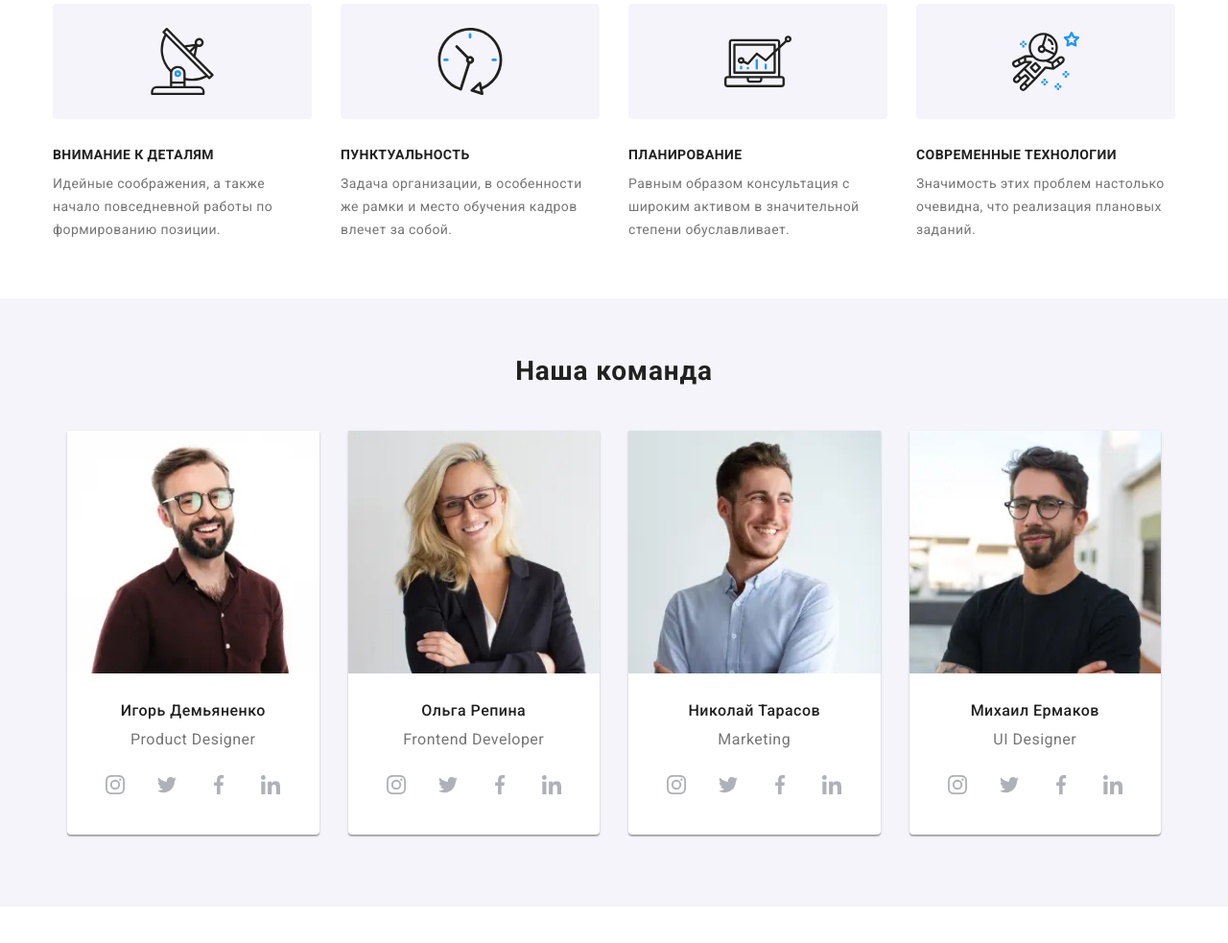
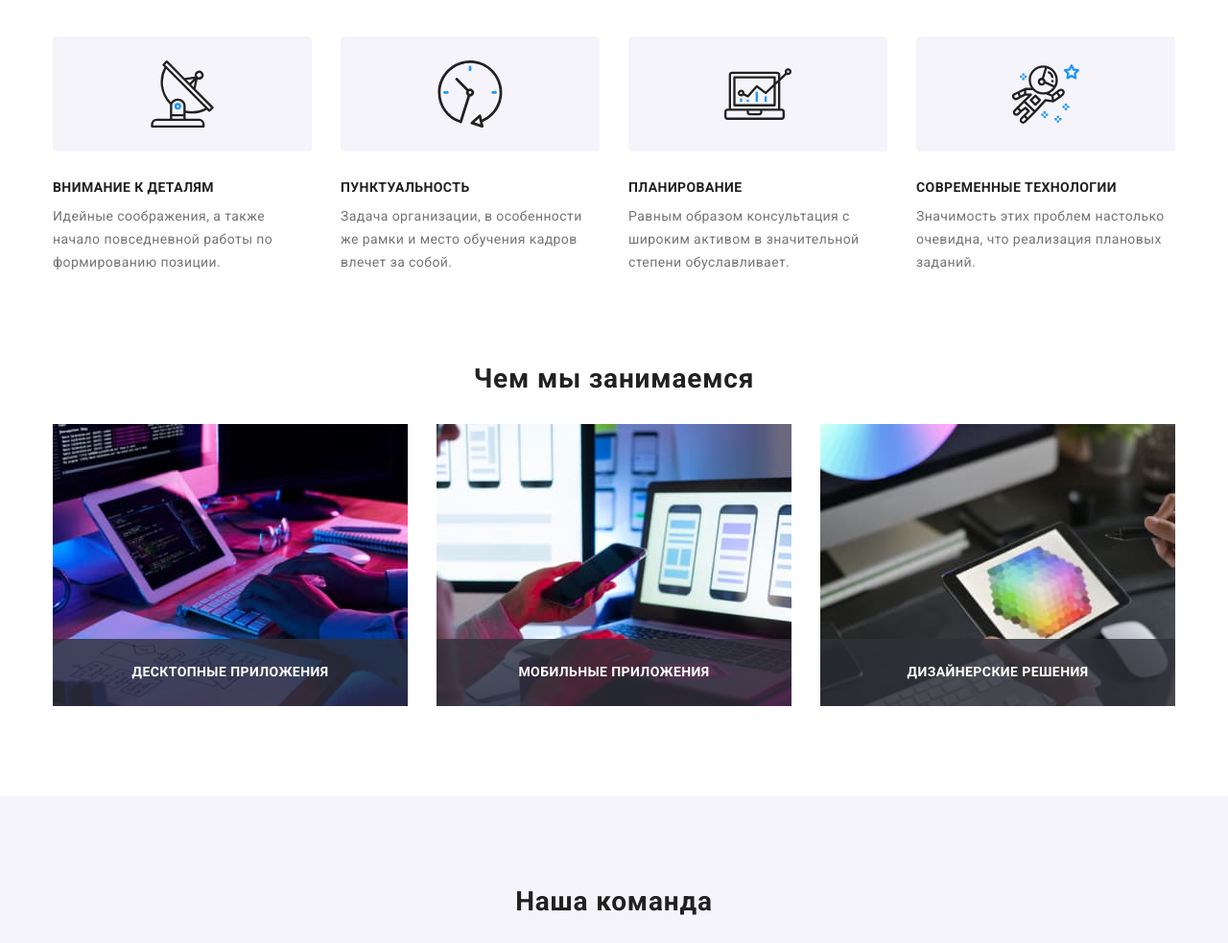
Before and after one commit to sanchesanri/goit-markup-hw-08, a plain HTML site: page index.html in a window 1280 px wide. Shown: the part 737-1720 px from the top of the page at 96% size. Drawn offline with nearby package versions, Linux system fonts and the light colour scheme.

Commit message:
commit version1

```diff
--- a/sass/components/_section.scss
+++ b/sass/components/_section.scss
@@ -1,11 +1,16 @@
 .section{
     padding: 60px 0;
+
+    @media screen and (min-width: 1200px) {
+        padding: 94px 0;
+    }
 }
 
 // .section {
 //     padding: 94px 0;
 //   }
 
-// .section__work {
-//     padding: 0 0 94px 0;
-// }
+.section__work {
+    @media screen and (min-width: 1200px) {
+    padding: 0 0 94px 0;}
+}
--- a/sass/layout/_work.scss
+++ b/sass/layout/_work.scss
@@ -1,34 +1,39 @@
 .section__work{
     display: none;
+
+    @media screen and (min-width: 1200px) {
+        display: block;
+    }
+
 }
 
-// .work {
-//     display: flex;
-//     justify-content: center;
-//   }
+.work {
+    display: flex;
+    justify-content: center;
+  }
 
-// .work__item:not(:last-child) {
-//     margin-right: var(--card-set-gup);
-//   }
+.work__item:not(:last-child) {
+    margin-right: var(--card-set-gup);
+  }
 
-// .work__wrapper {
-//     position: relative;
-//   }
+.work__wrapper {
+    position: relative;
+  }
 
-// .work__text {
-//     height: 70px;
+.work__text {
+    height: 70px;
 
-//     @include centeredFlex();
+    @include centeredFlex();
 
-//     @include fontStyle(14px, 700, 1.14);
+    @include fontStyle(14px, 700, 1.14);
 
-//     position: absolute;
-//     bottom: 0;
-//     left: 0;
-//     width: 100%;
-//     text-transform: uppercase;
+    position: absolute;
+    bottom: 0;
+    left: 0;
+    width: 100%;
+    text-transform: uppercase;
 
-//     color: var(--white-color);
-//     background: rgba(47, 48, 58, 0.8);
+    color: var(--white-color);
+    background: rgba(47, 48, 58, 0.8);
 
-//   }
+  }
```
Also changed, not shown: css/main.css, css/main.min.css, 2 other files.
